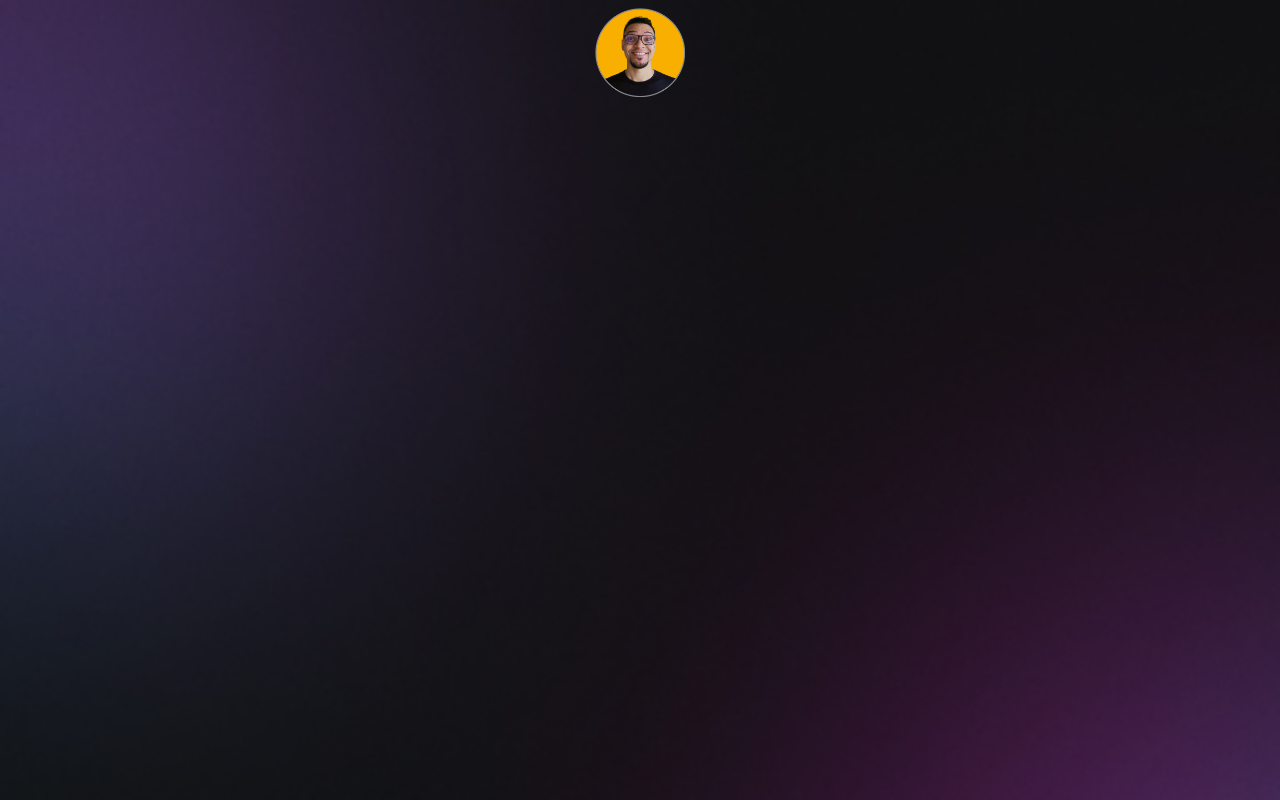
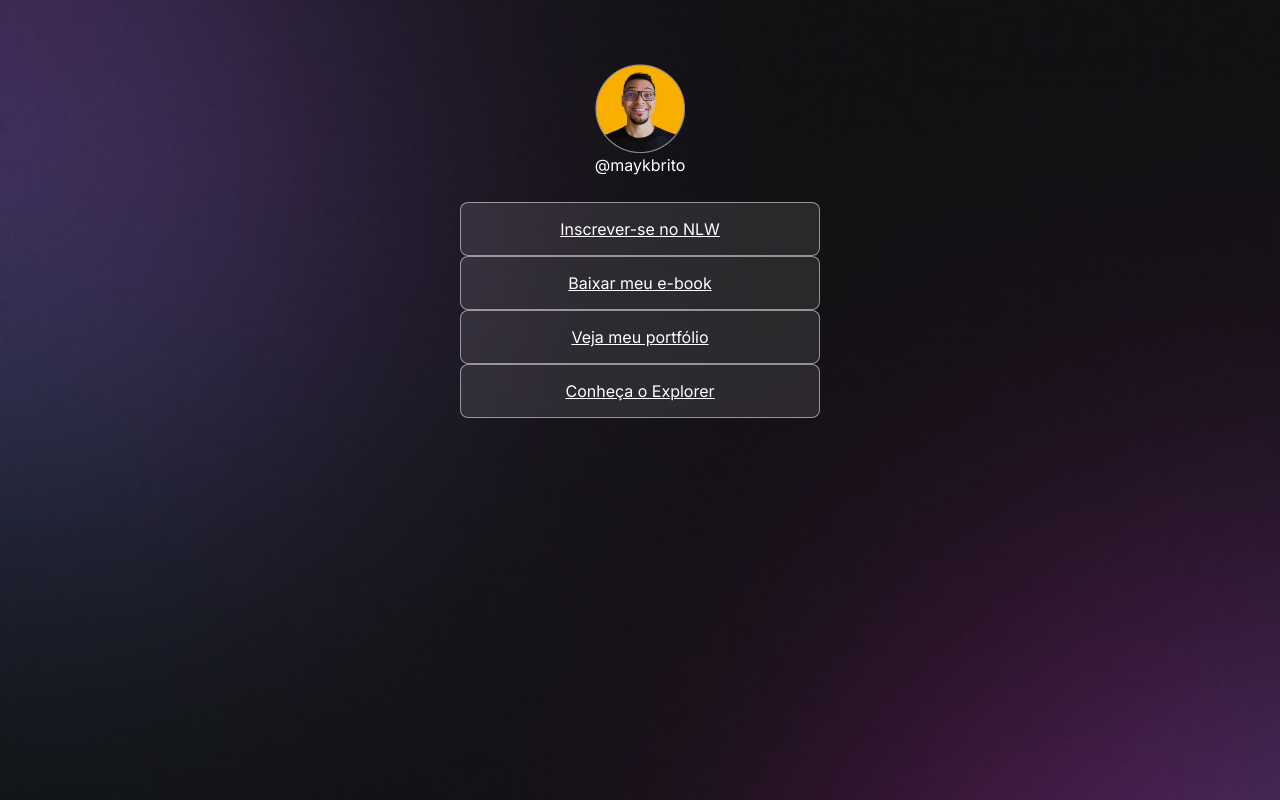
Before and after one commit to felipeffranco/rocketseat-discover-dev-links, a plain HTML site: page index.html in a window 1280 px wide. Drawn offline with Linux system fonts and the light colour scheme.

Commit message:
avatar, instagram and buttons almost done

```diff
--- a/css/style.css
+++ b/css/style.css
@@ -1,3 +1,9 @@
+* {
+    margin: 0;
+    padding: 0;
+    box-sizing: border-box;
+}
+
 body {
     background: url("../assets/bg-mobile.jpg") no-repeat top center/cover;
 }
@@ -8,7 +14,7 @@ body * {
 }
 
 #container {
-    margin: 0 auto;
+    margin: 5% auto 0;
     width: 360px;
     height: 712px;
     display: block;
@@ -16,9 +22,38 @@ body * {
 
 #profile {
     display: flex;
-    justify-content: center;
+    flex-direction: column;
+    align-items: center;
+    margin-bottom: 7%;
 }
 
 #profile img {
     width: 25%;
 }
+
+#profile p {
+    font-weight: 500;
+    font-size: 16px;
+    line-height: 24px;
+}
+
+ul#links {
+    list-style: none;
+}
+
+ul#links li {
+
+}
+
+ul#links li a {
+    display: flex;
+    flex-direction: column;
+    align-items: center;
+    justify-content: center;
+    padding: 16px 24px;
+    background: var(--highlight-color-dark-mode, rgba(255, 255, 255, 0.1));
+    border: 1px solid var(--stroke-color-dark-mode, rgba(255, 255, 255, 0.50));
+    border-radius: 8px;
+    backdrop-filter: blur(4px);
+    -webkit-backdrop-filter: blur(4px);
+}
--- a/index.html
+++ b/index.html
@@ -16,7 +16,22 @@
     <div id="container">
         <div id="profile">
             <img src="./assets/avatar.png" alt="avatar">
+            <p>@maykbrito</p>
         </div>
+        <ul id="links">
+            <li>
+                <a href="#">Inscrever-se no NLW</a>
+            </li>
+            <li>
+                <a href="#">Baixar meu e-book</a>
+            </li>
+            <li>
+                <a href="#">Veja meu portfólio</a>
+            </li>
+            <li>
+                <a href="#">Conheça o Explorer</a>
+            </li>
+        </ul>
     </div>
 </body>
 </html>
```
